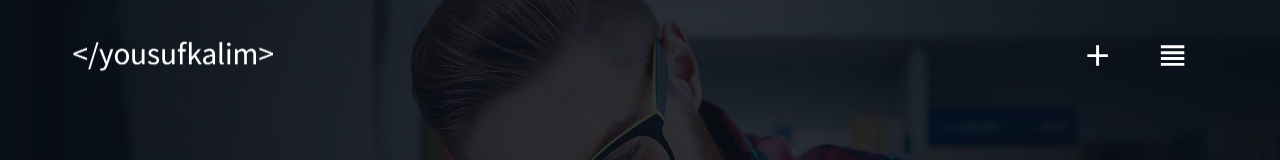
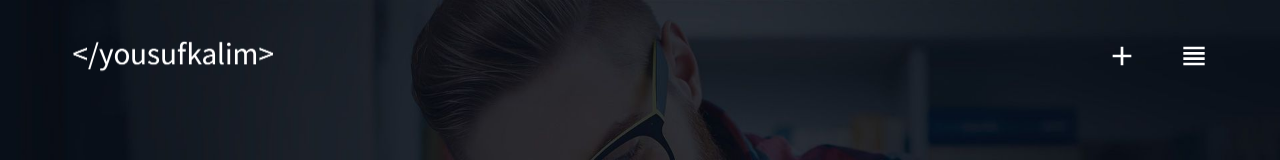
Before and after one commit to yousufkalim/portfolio-react, a React (Create React App) app: page / in a window 1280 px wide. Shown: the top 160 px of the page. Built offline with nearby package versions, Linux system fonts and the light colour scheme.

Commit message:
Header background fixed

```diff
--- a/src/Style/Header.css
+++ b/src/Style/Header.css
@@ -1,17 +1,23 @@
 header {
+	width: 100%;
+	height: 100vh;
+	position: relative;
+}
+
+.header-container {
+	background-image: url("../images/Home/man-full.jpg");
+	width: 100%;
+	height: 100%;
 	background-position: 50% 50%;
 	background-repeat: no-repeat;
 	background-size: cover;
-	width: 100%;
-	background-image: url("../images/Home/man-full.jpg");
+	position: fixed;
 	text-align: center;
-	height: 100vh;
+	overflow: hidden;
 	display: flex;
 	flex-direction: column;
 	justify-content: center;
 	align-items: center;
-	position: relative;
-	overflow: hidden;
 }
 
 .header-title {
--- a/src/Style/Nav.css
+++ b/src/Style/Nav.css
@@ -3,7 +3,7 @@
 nav {
 	display: flex;
 	justify-content: space-between;
-	padding: 28px 70px 6px 70px;
+	padding: 28px 50px 6px 70px;
 	position: fixed;
 	top: 0;
 	z-index: 5;
@@ -30,7 +30,7 @@ nav {
 }
 
 .nav-icons-container .MuiSvgIcon-root {
-	font-size: 2.2rem;
+	font-size: 2rem;
 }
 
 .nav-add-icon,
--- a/src/components/Header.jsx
+++ b/src/components/Header.jsx
@@ -6,6 +6,7 @@ import "../Style/Header.css";
 function Header() {
 	return (
 		<header>
+			<div className="header-container">
 				<div className="header-title">
 					<span>A FREELANCER</span>
 				</div>
@@ -13,7 +14,10 @@ function Header() {
 					<span>Web Developer</span>
 				</div>
 				<div className="header-qoute">
-				<span>IF IT DOESN’T CHALLENGE YOU, IT DOESN’T CHANGE YOU</span>
+					<span>
+						IF IT DOESN’T CHALLENGE YOU, IT DOESN’T CHANGE YOU
+					</span>
+				</div>
 			</div>
 		</header>
 	);
```
Also changed, not shown: 1 other file (tests, documents, lock files or other folders). Lines whose indentation alone changed are shown as unchanged.
